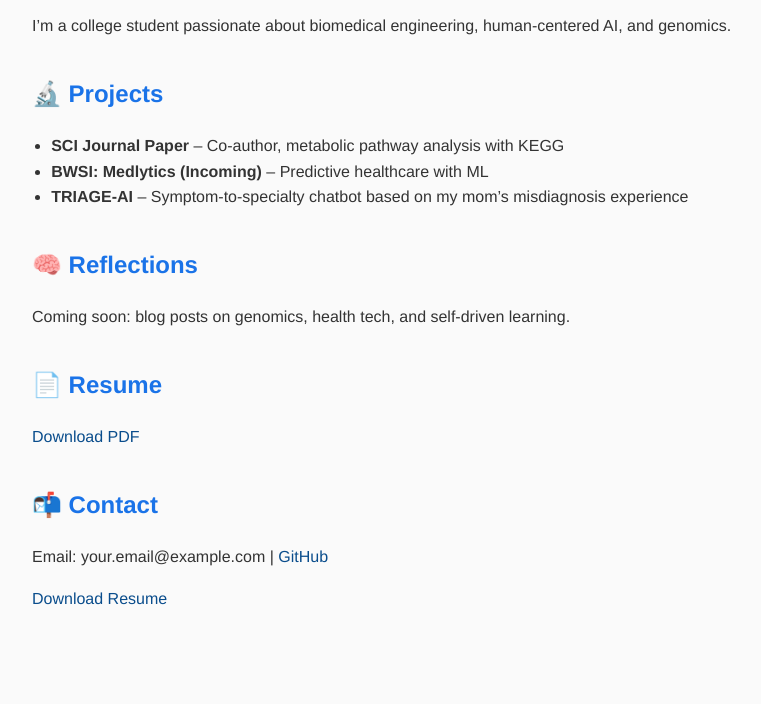
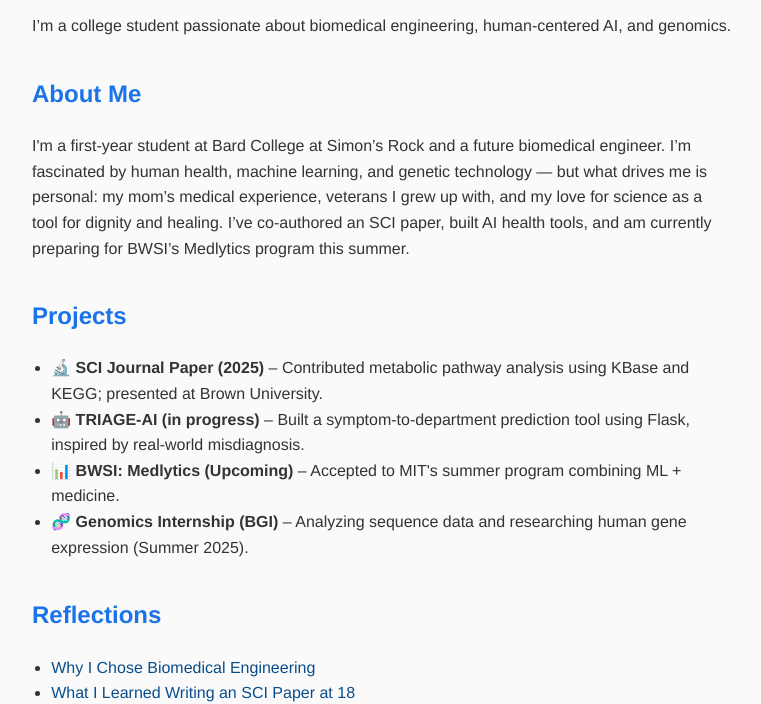
Before and after one commit to chenluyu-tt/chenluyu-tt.github.io, a plain HTML site: page index.html in a window 1280 px wide. Shown: the part 99-803 px from the top of the page, without its empty margins (258-1019 px from the left). Drawn offline with Linux system fonts and the light colour scheme.

Commit message:
Update index.html

```diff
--- a/index.html
+++ b/index.html
@@ -10,12 +10,31 @@
   <h1>Welcome to my page! Hello, I’m Brigitta</h1>
   <p>I’m a college student passionate about biomedical engineering, human-centered AI, and genomics.</p>
 
-  <h2>🔬 Projects</h2>
+  <section id="about">
+  <h2>About Me</h2>
+  <p>
+    I'm a first-year student at Bard College at Simon’s Rock and a future biomedical engineer. I’m fascinated by human health, machine learning, and genetic technology — but what drives me is personal: my mom’s medical experience, veterans I grew up with, and my love for science as a tool for dignity and healing. I’ve co-authored an SCI paper, built AI health tools, and am currently preparing for BWSI’s Medlytics program this summer.
+  </p>
+</section>
+
+ <section id="projects">
+  <h2>Projects</h2>
   <ul>
-    <li><strong>SCI Journal Paper</strong> – Co-author, metabolic pathway analysis with KEGG</li>
-    <li><strong>BWSI: Medlytics (Incoming)</strong> – Predictive healthcare with ML</li>
-    <li><strong>TRIAGE-AI</strong> – Symptom-to-specialty chatbot based on my mom’s misdiagnosis experience</li>
+    <li><strong>🔬 SCI Journal Paper (2025)</strong> – Contributed metabolic pathway analysis using KBase and KEGG; presented at Brown University.</li>
+    <li><strong>🤖 TRIAGE-AI (in progress)</strong> – Built a symptom-to-department prediction tool using Flask, inspired by real-world misdiagnosis.</li>
+    <li><strong>📊 BWSI: Medlytics (Upcoming)</strong> – Accepted to MIT's summer program combining ML + medicine.</li>
+    <li><strong>🧬 Genomics Internship (BGI)</strong> – Analyzing sequence data and researching human gene expression (Summer 2025).</li>
   </ul>
+</section>
+
+  <section id="blog">
+  <h2>Reflections</h2>
+  <ul>
+    <li><a href="blog-why-bme.html">Why I Chose Biomedical Engineering</a></li>
+    <li><a href="blog-writing-sci.html">What I Learned Writing an SCI Paper at 18</a></li>
+  </ul>
+</section>
+
 
   <h2>🧠 Reflections</h2>
   <p>Coming soon: blog posts on genomics, health tech, and self-driven learning.</p>
```
